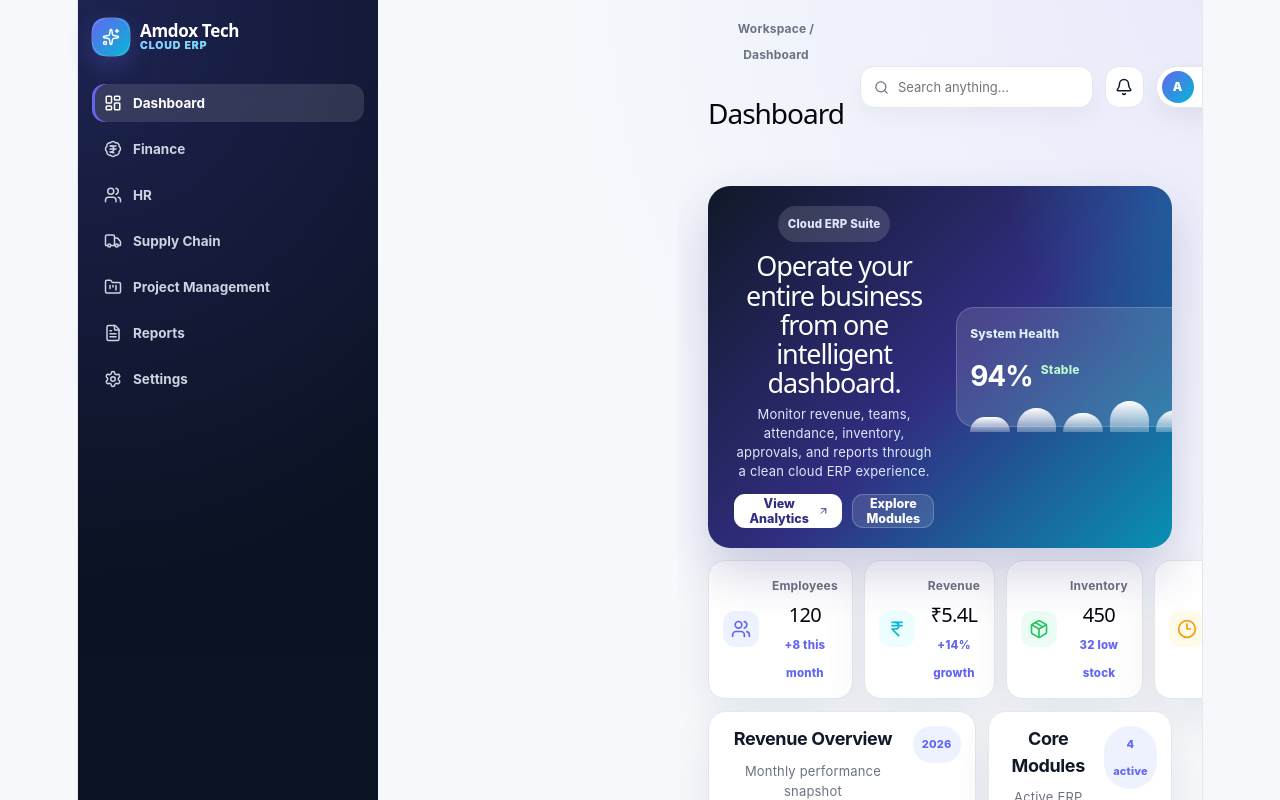
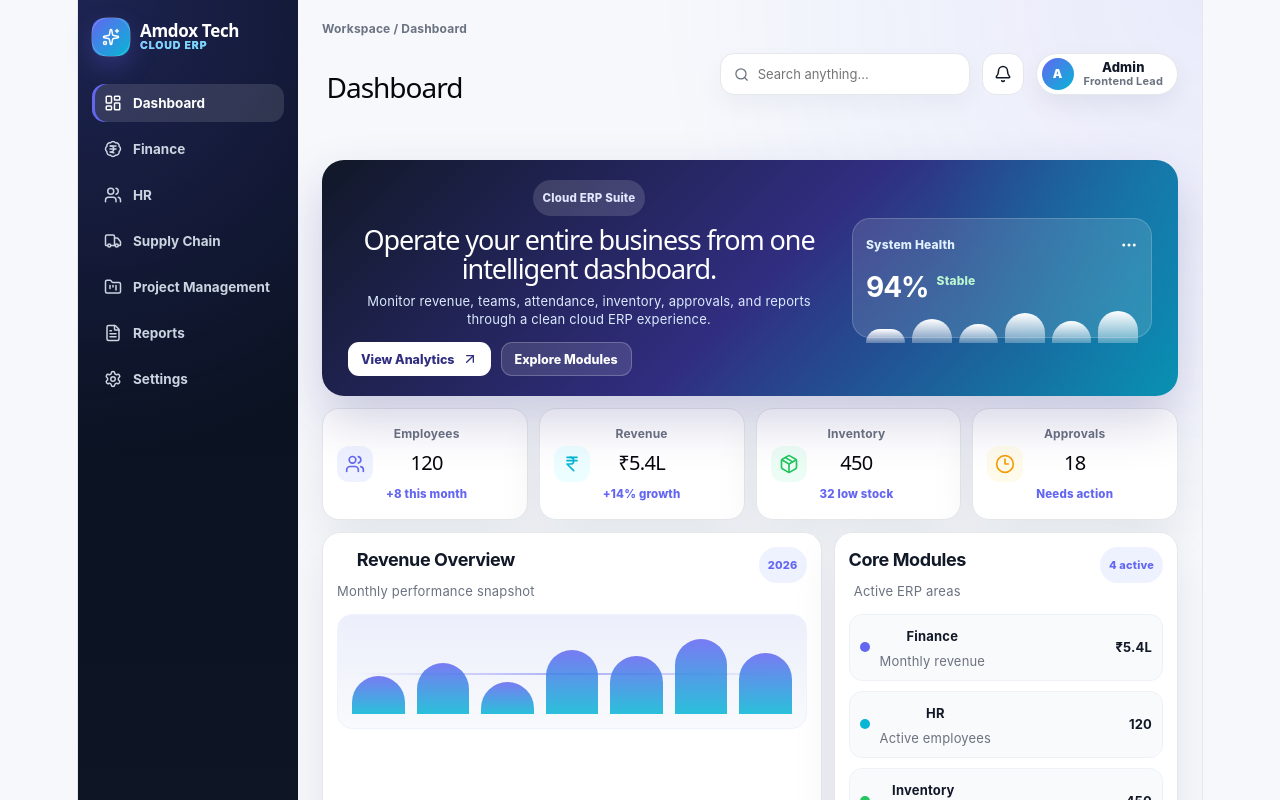
Before and after one commit to Achu-24/AMDOX-AI-Powered-Cloud-ERP, a React (Vite) app: page / in a window 1280 px wide. Both pictures are taken after typing "name@example.com", "Sample123" into the empty fields and a click on the button "Login to Dashboard". Shown: the top 800 px of the page. Built offline with nearby package versions, Linux system fonts and the light colour scheme.

Commit message:
Update App.css

```diff
--- a/src/App.css
+++ b/src/App.css
@@ -1800,37 +1800,3 @@ input {
 .main-dashboard-grid {
   max-width: 100%;
 }
-/* WIDER SIDEBAR + CONTENT FIX */
-
-.sidebar {
-  width: 300px;
-  min-width: 300px;
-}
-
-.main-content {
-  width: calc(100% - 300px);
-  margin-left: 300px;
-  max-width: 100%;
-  padding-left: 30px;
-  padding-right: 30px;
-  overflow-x: hidden;
-}
-
-.page {
-  width: 100%;
-  max-width: 1400px;
-  margin: 0 auto;
-}
-
-.topbar {
-  width: 100%;
-  max-width: 1400px;
-  margin: 0 auto 28px;
-}
-
-.dashboard-hero,
-.stats-grid,
-.main-dashboard-grid {
-  width: 100%;
-  max-width: 100%;
-}
```
